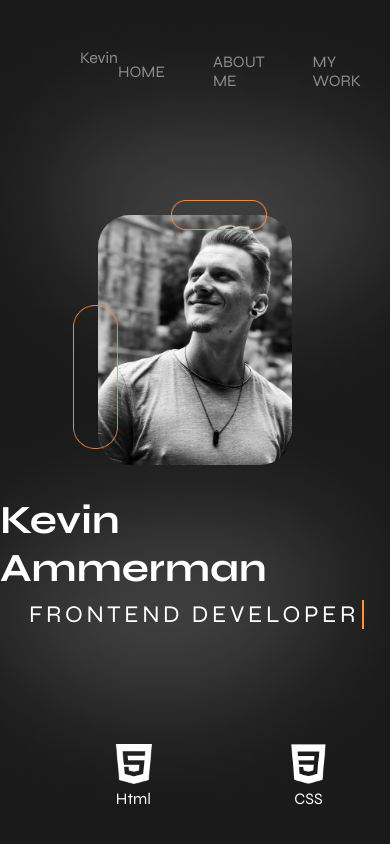
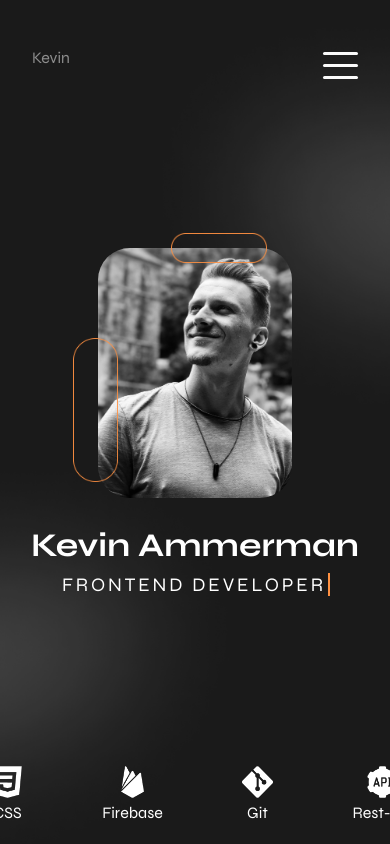
Before and after one commit to KevinAmmerman/newPortfolio, an Angular app: page / in a window 390 px wide. Built offline with nearby package versions, Linux system fonts and the light colour scheme.

Commit message:
implemented mobile navbar and made home component responsive

```diff
--- a/src/app/header/header.component.html
+++ b/src/app/header/header.component.html
@@ -1,9 +1,22 @@
 <header>
     <div style="color: #8d8d8d;">Kevin</div>
-    <nav>
-        <a class="link_style hover-underline-animation" href="/home">HOME</a>
-        <a class="link_style hover-underline-animation" href="/about-me">ABOUT ME</a>
-        <a class="link_style hover-underline-animation" href="/my-works">MY WORK</a>
-        <a class="link_style contact_btn btn_hover_orange" href="/contact">CONTACT</a>
+    <nav class="desktop_nav">
+        <a [class.active_link]="activeSection === ''" class="link_style hover-underline-animation" href="/">HOME</a>
+        <a [class.active_link]="activeSection === 'about-me'" class="link_style hover-underline-animation"
+            href="/about-me">ABOUT ME</a>
+        <a [class.active_link]="activeSection === 'my-work'" class="link_style hover-underline-animation"
+            href="/my-work">MY WORK</a>
+        <a [class.active_link]="activeSection === 'contact'" class="link_style contact_btn btn_hover_orange"
+            href="/contact">CONTACT</a>
+    </nav>
+    <div (click)="openMenu()" [class.active]="menuOpen" class="menu_toggler"><span></span></div>
+    <nav class="mobile_nav" [class.active]="menuOpen">
+        <a [class.active_link]="activeSection === ''" class="link_style hover-underline-animation" href="/">HOME</a>
+        <a [class.active_link]="activeSection === 'about-me'" class="link_style hover-underline-animation"
+            href="/about-me">ABOUT ME</a>
+        <a [class.active_link]="activeSection === 'my-work'" class="link_style hover-underline-animation"
+            href="/my-work">MY WORK</a>
+        <a [class.active_link]="activeSection === 'contact'" class="link_style contact_btn btn_hover_orange"
+            href="/contact">CONTACT</a>
     </nav>
 </header>
--- a/src/app/header/header.component.scss
+++ b/src/app/header/header.component.scss
@@ -1,19 +1,119 @@
+// GENERAL
+
+.active_link {
+  border-bottom: 2px solid #ff9142;
+}
+
+//
 header {
   max-width: 1920px;
   display: flex;
   justify-content: space-between;
-  padding: 3rem 5rem 0rem;
+  padding: 3rem 5rem 0;
   margin: auto;
   position: fixed;
   left: 0;
   right: 0;
   z-index: 2;
+
+  @media (width < 575px) {
+    padding: 3rem 2rem 0;
+  }
 }
 
-nav {
+.desktop_nav {
   display: flex;
   align-items: center;
   gap: 3rem;
+
+  @media (width < 951px) {
+    display: none;
+  }
+}
+
+// MOBILE MENU
+
+.mobile_nav {
+  position: absolute;
+  left: 0;
+  right: 0;
+  top: 0;
+  bottom: 0;
+  background-color: rgba(0, 0, 0, 0.9);
+  height: 100vh;
+  display: flex;
+  flex-direction: column;
+  align-items: center;
+  justify-content: center;
+  gap: 40px;
+  transform: translateX(100%);
+  transition: 500ms cubic-bezier(0.77, 0, 0.175, 1);
+  display: none;
+
+  a {
+    font-size: 2rem;
+  }
+
+  &.active {
+    transform: translateX(0);
+  }
+
+  @media (max-width: 950px) {
+    display: flex;
+  }
+}
+
+.menu_toggler {
+  z-index: 999;
+  height: 35px;
+  width: 35px;
+  outline: none;
+  cursor: pointer;
+  display: flex;
+  align-items: center;
+  display: none;
+
+  span,
+  span::before,
+  span::after {
+    position: absolute;
+    content: "";
+    width: 35px;
+    height: 2.5px;
+    background: #fafafa;
+    border-radius: 20px;
+    transition: 500ms cubic-bezier(0.77, 0, 0.175, 1);
+  }
+
+  span::before {
+    top: -12px;
+  }
+
+  span::after {
+    top: 12px;
+  }
+
+  &.active > span {
+    background: transparent;
+  }
+
+  &.active > span::before,
+  &.active > span::after {
+    background: #ff9142;
+    top: 0px;
+  }
+
+  &.active > span::before {
+    transform: rotate(-225deg);
+  }
+
+  &.active > span::after {
+    transform: rotate(225deg);
+  }
+
+  @media (max-width: 950px) {
+    display: flex !important;
+  }
 }
 
 .link_style {
--- a/src/app/header/header.component.ts
+++ b/src/app/header/header.component.ts
@@ -1,12 +1,25 @@
-import { Component } from '@angular/core';
+import { Component, inject } from '@angular/core';
+import { ActivatedRoute, Router } from '@angular/router';
 
 @Component({
   selector: 'app-header',
   standalone: true,
   imports: [],
   templateUrl: './header.component.html',
-  styleUrl: './header.component.scss'
+  styleUrl: './header.component.scss',
 })
 export class HeaderComponent {
+  menuOpen: boolean = false;
+  activeSection: string = '';
+  router = inject(ActivatedRoute);
 
+  constructor() {
+    const test = this.router.url.subscribe((params) => {
+      console.log(params[0].path);
+    });
+  }
+
+  openMenu(): void {
+    this.menuOpen = !this.menuOpen;
+  }
 }
--- a/src/app/home/home.component.scss
+++ b/src/app/home/home.component.scss
@@ -27,6 +27,17 @@ main {
   transform: scaleX(-1);
 }
 
+@media (width < 450px) {
+  .vector_right {
+    right: -350px;
+  }
+
+  .vector_left {
+    left: -350px;
+    bottom: -50px;
+  }
+}
+
 // MAIN CONTENT
 
 .container {
@@ -36,7 +47,11 @@ main {
 
   h1 {
     margin-bottom: 0.5rem;
-    font-size: 2.5rem;
+    font-size: clamp(0.5rem, 8.5vw, 2.5rem);
+
+    @media (width < 450px) {
+      text-align: center;
+    }
   }
 
   h1,
@@ -45,7 +60,7 @@ main {
   }
 
   span {
-    font-size: 1.5rem;
+    font-size: clamp(0.5rem, 5vw, 1.2rem);
   }
 }
 
@@ -115,42 +130,4 @@ main {
 .tech_stack_container {
   position: absolute;
   bottom: 0;
-
-  //   img {
-  //     height: 2.5rem;
-  //   }
-
-  //   img:hover {
-  //     animation: bounce 1.5s ease-in;
-  //   }
 }
-
-@keyframes bounce {
-  0% {
-    transform: scale(1, 1) translateY(0);
-  }
-
-  10% {
-    transform: scale(1.1, 0.9) translateY(0);
-  }
-
-  30% {
-    transform: scale(0.9, 1.1) translateY(-35px);
-  }
-
-  50% {
-    transform: scale(1, 1) translateY(0);
-  }
-
-  57% {
-    transform: scale(1, 1) translateY(-7px);
-  }
-
-  64% {
-    transform: scale(1, 1) translateY(0);
-  }
-
-  100% {
-    transform: scale(1, 1) translateY(0);
-  }
-}
--- a/src/app/tech-stack-carousel/tech-stack-carousel.component.scss
+++ b/src/app/tech-stack-carousel/tech-stack-carousel.component.scss
@@ -1,27 +1,16 @@
-// @mixin white-gradient {
-//   background: linear-gradient(
-//     to right,
-//     rgba(255, 255, 255, 1) 0%,
-//     rgba(255, 255, 255, 0) 100%
-//   );
-// }
+$animationSpeed: 50s;
 
-$animationSpeed: 27s;
-
-// Animation
 @keyframes scroll {
   0% {
     transform: translateX(0);
   }
   100% {
-    transform: translateX(calc(-250px * 7));
+    transform: translateX(calc(-250px * 10));
   }
 }
 
-// Styling
 .slider {
   background: transparent;
-  //   box-shadow: 0 10px 20px -5px rgba(0, 0, 0, 0.125);
   height: 100px;
   margin: auto;
   overflow: hidden;
@@ -30,7 +19,6 @@ $animationSpeed: 27s;
 
   &::before,
   &::after {
-    // @include white-gradient;
     content: "";
     height: 100px;
     position: absolute;
@@ -52,12 +40,16 @@ $animationSpeed: 27s;
   .slide-track {
     animation: scroll $animationSpeed linear infinite;
     display: flex;
-    width: calc(250px * 14);
+    width: calc(250px * 20);
   }
 
   .slide {
     height: 100px;
     width: 250px;
+
+    @media (width < 450px) {
+      width: 125px;
+    }
   }
 }
 
@@ -68,8 +60,16 @@ $animationSpeed: 27s;
   gap: 0.3rem;
   color: white;
 
+  @media (width < 450px) {
+    justify-content: center;
+  }
+
   img {
     height: 2.5rem;
     width: auto;
+
+    @media (width < 450px) {
+      height: 2rem;
+    }
   }
 }
```
